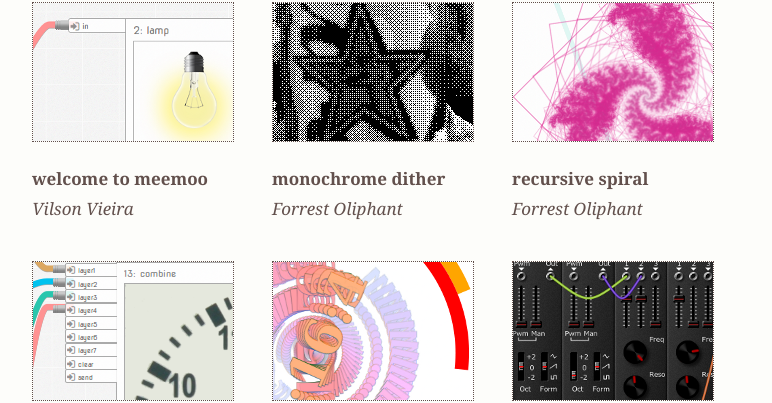
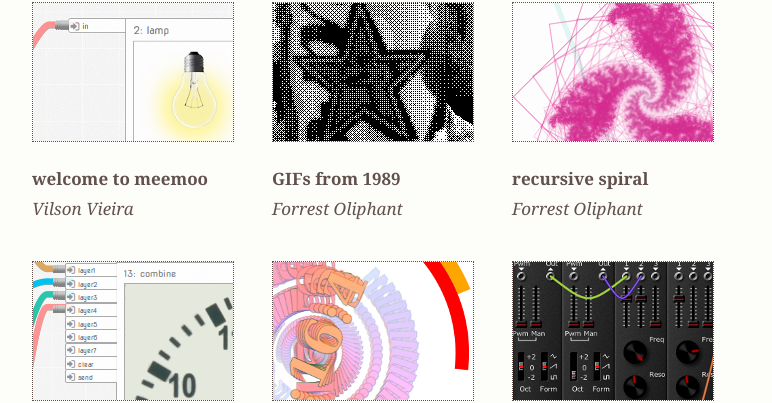
Before and after one commit to meemoo/meemoo.github.io, a Jekyll site: the page built from hack-our-apps/index.html, in a window 1280 px wide. Shown: the part 153-556 px from the top of the page, without its empty margins (233-1005 px from the left). Built offline with Jekyll 4.4.1, drawn with Linux system fonts in a browser that asks for light colours; Markdown is read by kramdown in place of the engine named in the settings.

Commit message:
gb giferizer link

```diff
--- a/hack-our-apps/index.html
+++ b/hack-our-apps/index.html
@@ -16,9 +16,9 @@ title: Hack our apps
     </div>
 
     <div class="span3">
-      <a href="http://meemoo.org/iframework/#gist/3721129"><img class="shot" src="shots/monochrome.png" /></a>
+      <a href="http://meemoo.org/iframework/#gist/3722026"><img class="shot" src="shots/monochrome.png" /></a>
       <p>
-        <b>monochrome dither</b>
+        <b>GIFs from 1989</b>
         <br />
         <i>Forrest Oliphant</i>
       </p>
```
